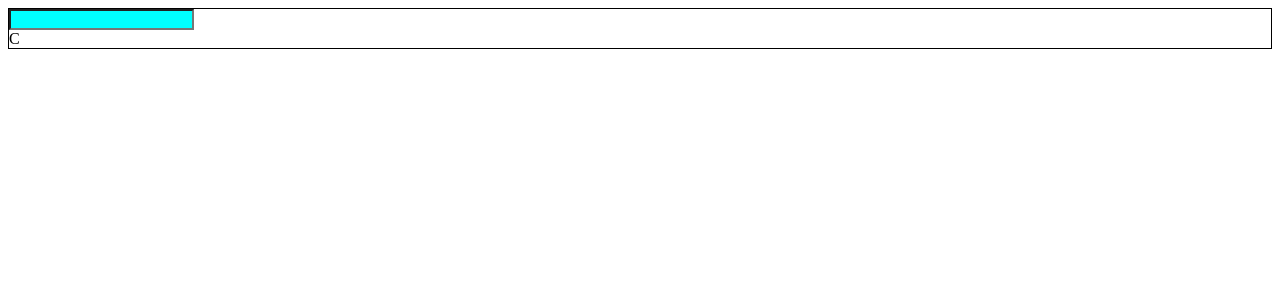
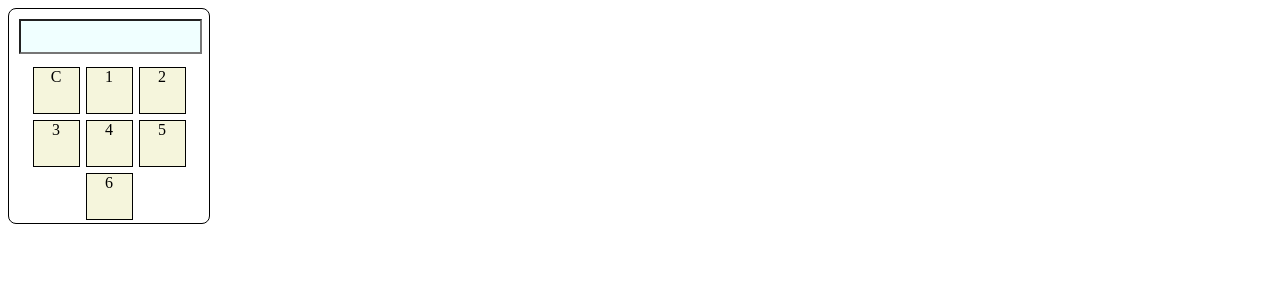
Before and after one commit to Shudhanshuarya09/REACT-Calculator, a React (Vite) app in the folder Calculator/: page / in a window 1280 px wide. Shown: the top 300 px of the page. Built offline with nearby package versions, Linux system fonts and the light colour scheme.

Commit message:
CSS added

```diff
--- a/Calculator/src/App.jsx
+++ b/Calculator/src/App.jsx
@@ -1,17 +1,20 @@
-
-import styles from './App.module.css';
+import styles from "./App.module.css";
 
 function App() {
-
-
   return (
     <div className={styles.calculator}>
-      <input className={styles.display} type='text'/>
-      <div className='buttons-container'>
-        <buttons>C</buttons>
+      <input className={styles.display} type="text" />
+      <div className={styles.buttonsContainer}>
+        <buttons className={styles.button}>C</buttons>
+        <buttons className={styles.button}>1</buttons>
+        <buttons className={styles.button}>2</buttons>
+        <buttons className={styles.button}>3</buttons>
+        <buttons className={styles.button}>4</buttons>
+        <buttons className={styles.button}>5</buttons>
+        <buttons className={styles.button}>6</buttons>
       </div>
     </div>
-  )
+  );
 }
 
-export default App
+export default App;
--- a/Calculator/src/App.module.css
+++ b/Calculator/src/App.module.css
@@ -1,7 +1,26 @@
 .calculator {
   border: 1px solid black;
+  border-radius: 8px;
+  width: 200px;
+}
+.display {
+  background-color: azure;
+  margin: 10px;
+  width: 175px;
+  font-size: 25px;
+}
+.buttonsContainer {
+  display: flex;
+  justify-content: center;
+
+  flex-wrap: wrap;
+}
+.button {
+  background-color: beige;
+  width: 45px;
+  height: 45px;
+  margin: 3px;
+  border: 1px solid black;
+  text-align: center;
 
 }
-.display{
-  background-color: aqua;
-}
```
